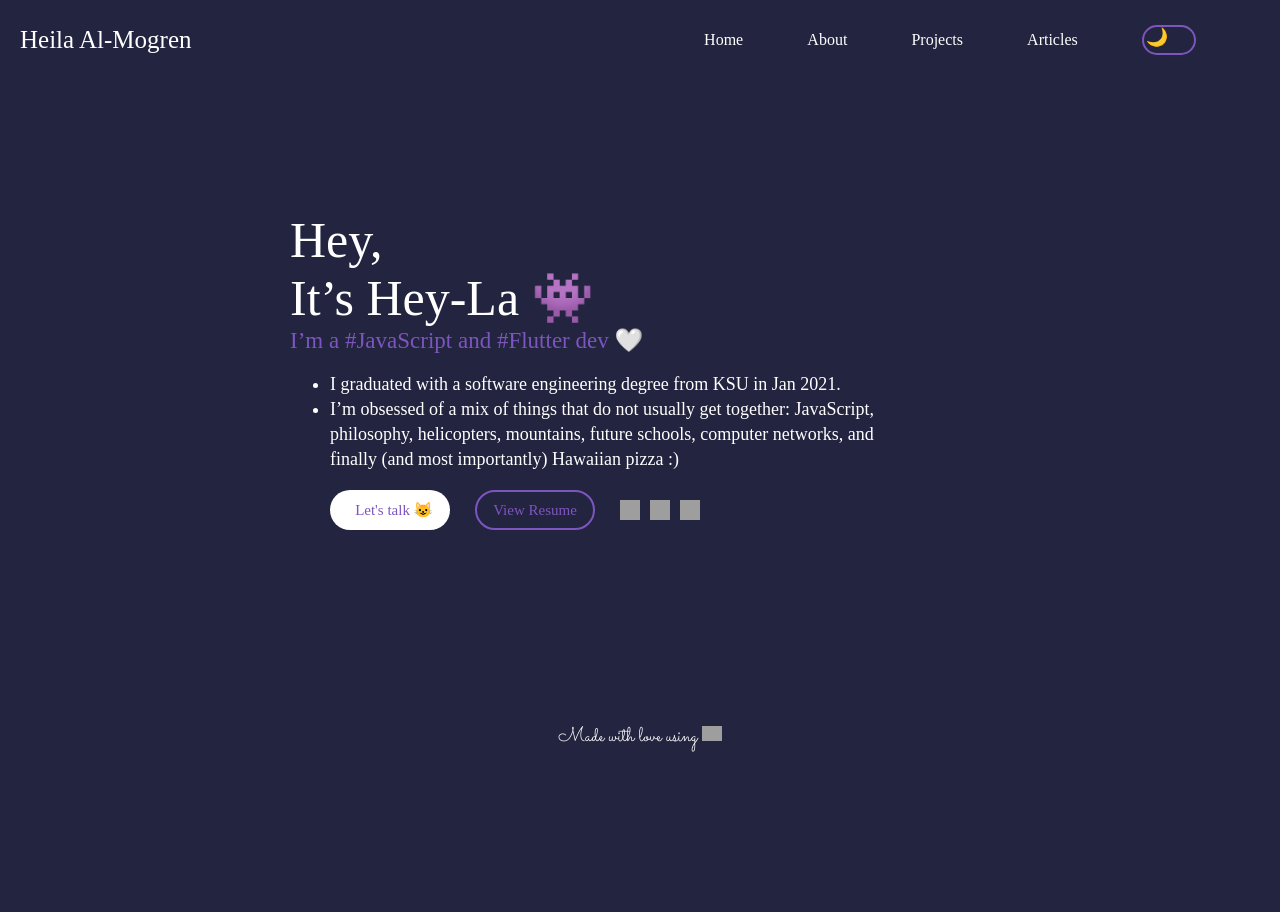
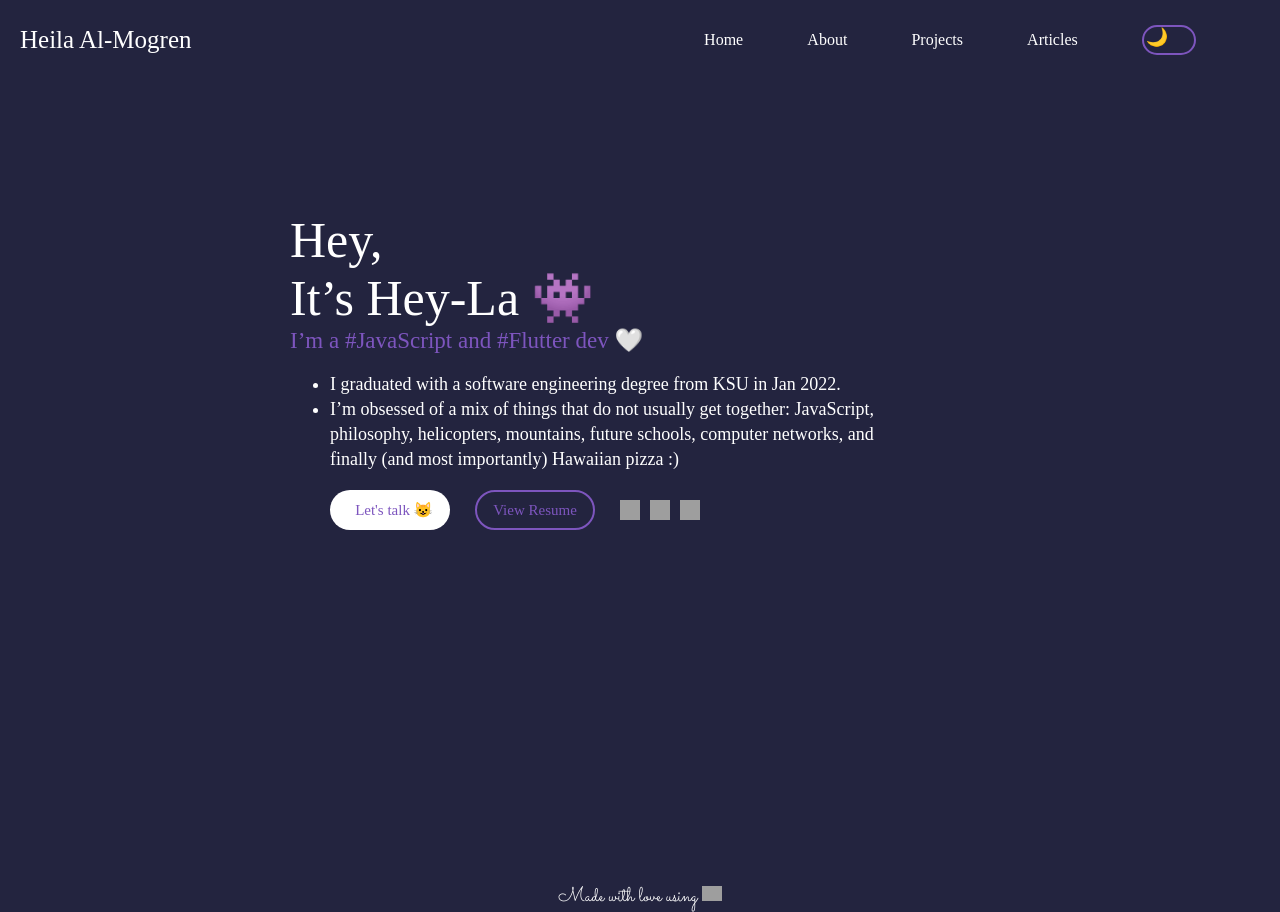
Before and after one commit to Heila-Almogren/personal_website, an Angular app: page / in a window 1280 px wide. Before the commit the page ends 800 px from the top, so only its background shows below. Built offline with nearby package versions, Linux system fonts and the light colour scheme; grey boxes are pictures that could not be loaded.

Commit message:
fix footer

```diff
--- a/package.json
+++ b/package.json
@@ -3,7 +3,7 @@
   "version": "0.0.0",
   "scripts": {
     "ng": "ng",
-    "start": "node server.js",
+    "start": "ng serve",
     "build": "ng build",
     "watch": "ng build --watch --configuration development",
     "test": "ng test"
--- a/src/app/app.component.html
+++ b/src/app/app.component.html
@@ -3,7 +3,7 @@
 <div
   [@routeAnimations]="o && o.activatedRouteData
       && o.activatedRouteData['animation']"
-  style="height: 80%; border: solid 1px var(--background-color)">
+  style="height: 100%; border: solid 1px var(--background-color)">
   <router-outlet #o="outlet"></router-outlet>
 </div>
 
--- a/src/app/main-description/main-description.component.html
+++ b/src/app/main-description/main-description.component.html
@@ -6,7 +6,7 @@
 
   <div class="description">
     <ul>
-      <li>I graduated with a software engineering degree from KSU in Jan 2021.</li>
+      <li>I graduated with a software engineering degree from KSU in Jan 2022.</li>
       <li>I’m obsessed of a mix of things that do not usually get together:
         JavaScript, philosophy, helicopters, mountains, future schools,
         computer networks, and finally (and most importantly) Hawaiian pizza :)
@@ -18,7 +18,7 @@
         &nbsp; Let's talk {{catFace}}
       </button>
 
-      <button routerLink="/resume" class="btn viewResume" (mouseover)="catLaugh()" (mouseout)="catSmile()">
+      <button routerLink="/resume" class="btn viewResume">
         View Resume
       </button>
       <div class="social_icons">
--- a/src/app/main-description/main-description.component.ts
+++ b/src/app/main-description/main-description.component.ts
@@ -30,8 +30,9 @@ export class MainDescriptionComponent implements OnInit {
     // **** away scrappers!!
     let mailto = "mailto:";
     let name = "heila.almogren";
+    let at = "@";
     let domain = "gmail.com";
     let subject = "?subject=Hey Heila :P";
-    open(mailto+name+domain+subject, "_blank");
+    open(mailto+name+at+domain+subject, "_blank");
   }
 }
```
